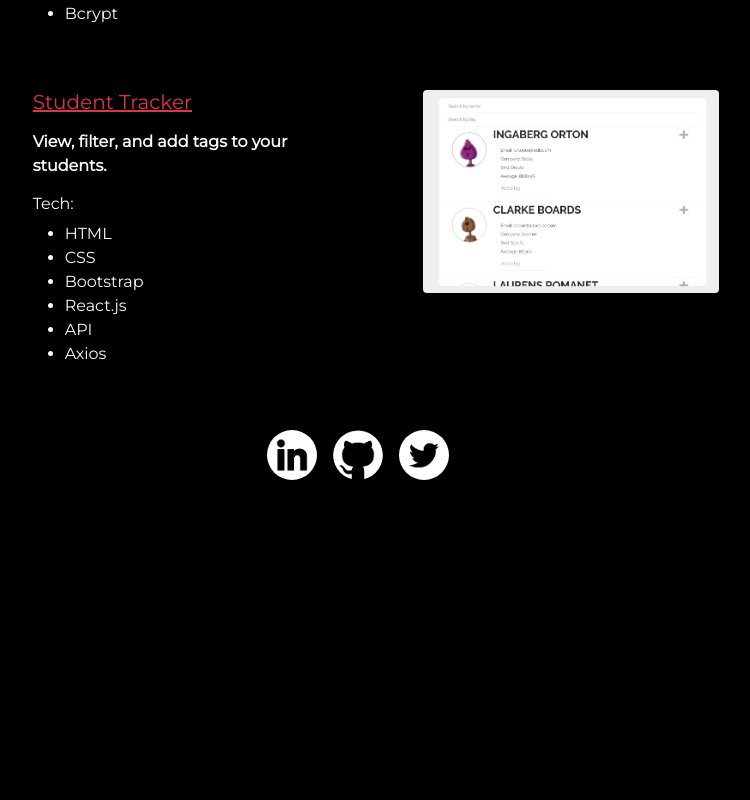
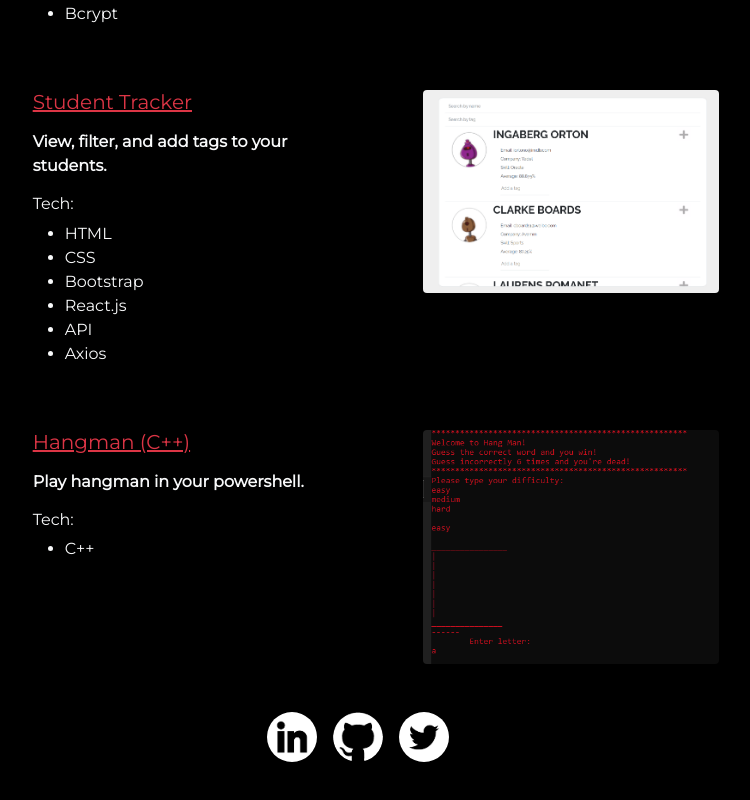
Before and after one commit to spencersaunders45/portfolio, a React (Create React App) app: page /projects in a window 1280 px wide. Shown: the part 878-1678 px from the top of the page, without its empty margins (282-1032 px from the left). Before the commit the page ends 1406 px from the top, so only its background shows below. Built offline with nearby package versions, Linux system fonts and the light colour scheme.

Commit message:
Added Hangman Project

```diff
--- a/src/views/Projects/Projects.jsx
+++ b/src/views/Projects/Projects.jsx
@@ -7,6 +7,7 @@ import BackgroundImg from '../../images/portfolio_background.png';
 import SCHBanner from '../../images/Saunders_Custom_Homes.jpg';
 import CyberSafe from '../../images/CyberSafe.png';
 import StudentTracker from '../../images/student_tracker.png';
+import Hangman from '../../images/hangman-cpp.png';
 
 export default () => {
   return(
@@ -77,6 +78,21 @@ export default () => {
         </div>
       </div>
       {/* Card End */}
+      {/* Card Start */}
+      <div className="row justify-content-center mb-5">
+        <div className="col-lg-4 px-5 text-start TextBackground">
+          <h5 className="mb-3"><a className="text-danger" href="https://github.com/spencersaunders45/Hangman-CPP">Hangman (C++)</a></h5>
+          <p className="fw-bold">Play hangman in your powershell.</p>
+          <h6>Tech:</h6>
+          <ul>
+            <li>C++</li>
+          </ul>
+        </div>
+        <div className="col-lg-3 d-flex flex-column">
+          <img className="rounded ProjectImg" src={ Hangman } alt="Screen shot of studnet info" />
+        </div>
+      </div>
+      {/* Card End */}
       <div className="row pb-5">
         <div className="col">
           <Footer />
```
Also changed, not shown: src/images/hangman-cpp.png (added).
